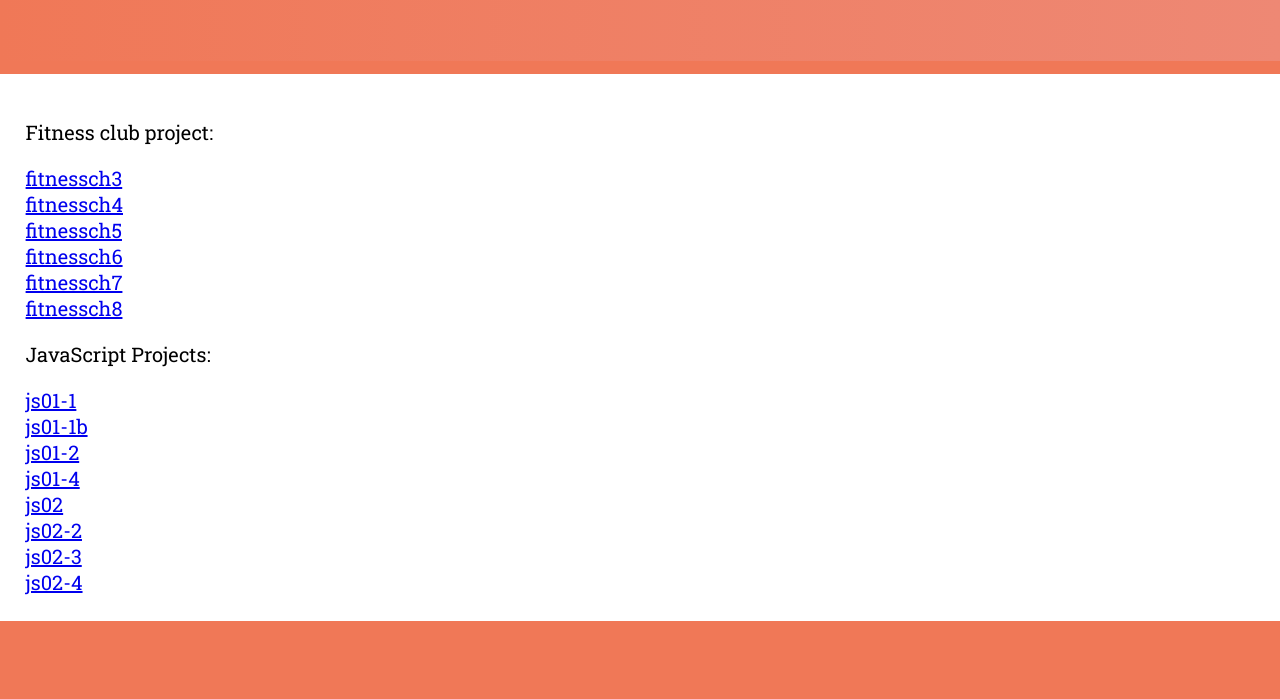
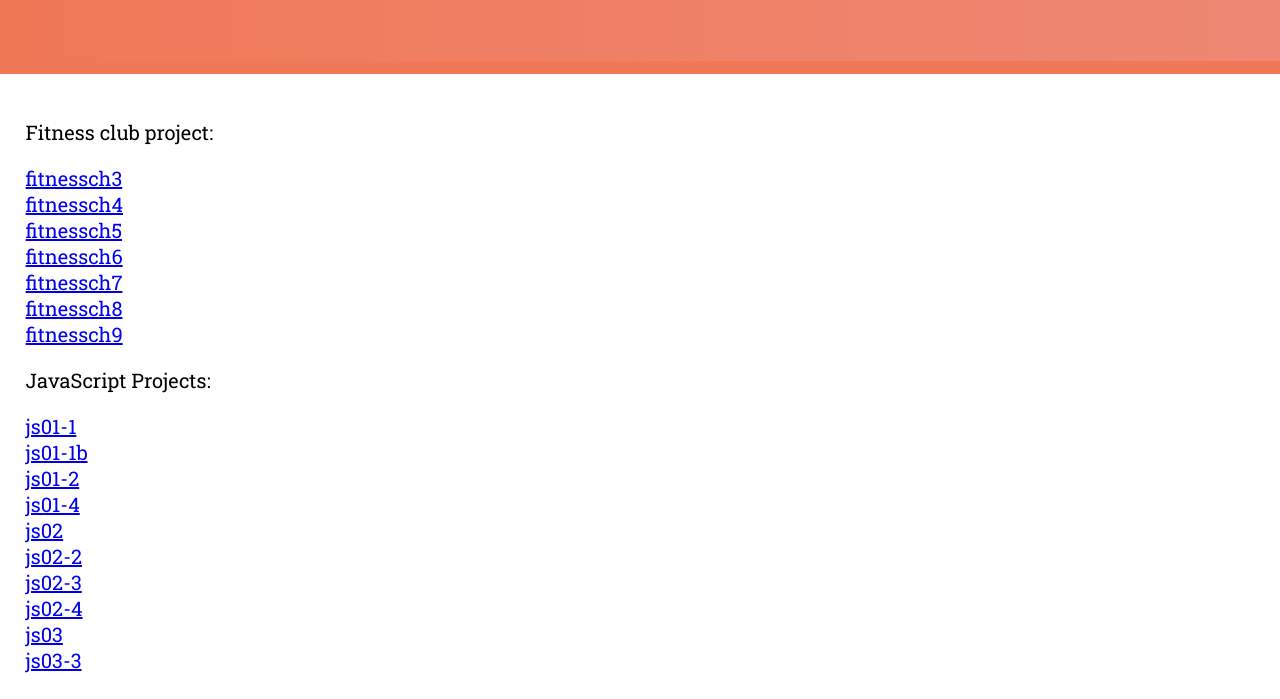
Before and after one commit to CincereB-ctrl/CincereB-ctrl.github.io, a plain HTML site: page projects.html in a window 1280 px wide. Shown: the part 190-889 px from the top of the page. Before the commit the page ends 811 px from the top, so only its background shows below. Drawn offline with Linux system fonts and the light colour scheme.

Commit message:
Update projects.html with new project links
Added new fitness project links and JavaScript projects.

```diff
--- a/projects.html
+++ b/projects.html
@@ -34,6 +34,7 @@
 	<li class="fitnesslinks"><a href="projects/fitnessch6/index.html" target="_blank">fitnessch6</a></li>
 	<li class="fitnesslinks"><a href="projects/fitnessch7/index.html" target="_blank">fitnessch7</a></li>
 	<li class="fitnesslinks"><a href="projects/fitnessch8/index.html" target="_blank">fitnessch8</a></li>
+	<li class="fitnesslinks"><a href="projects/fitnessch9/index.html" target="_blank">fitnessch9</a></li>
 	<p class="jsprojects">JavaScript Projects:</p>
 	<ul class="jslinks">
     <li><a href="projects/js01-1/js01.html" target="_blank">js01-1</a></li>
@@ -44,6 +45,8 @@
     <li><a href="projects/js02-2/project02-02.html" target="_blank">js02-2</a></li>
     <li><a href="projects/js02-3/project02-03.html" target="_blank">js02-3</a></li>
 	<li><a href="projects/js02-4/project02-04.html" target="_blank">js02-4</a></li>
+	<li><a href="projects/js03/js03.html" target="_blank">js03</a></li>
+	<li><a href="projects/js03-3/js03-3.html" target="_blank">js03-3</a></li>
 	</ul>
 	</ul>
 	</main>
```
